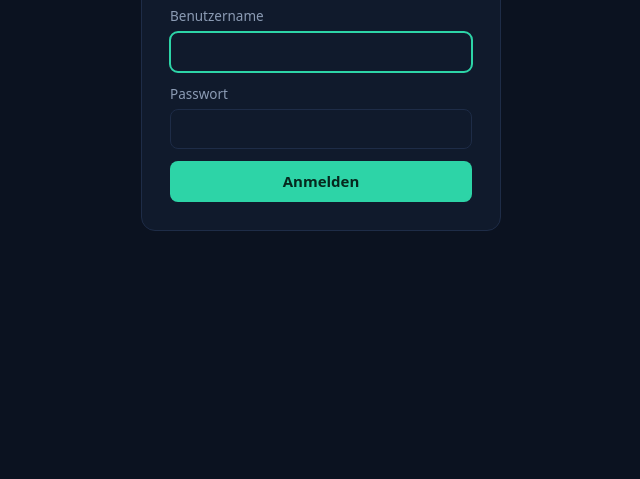
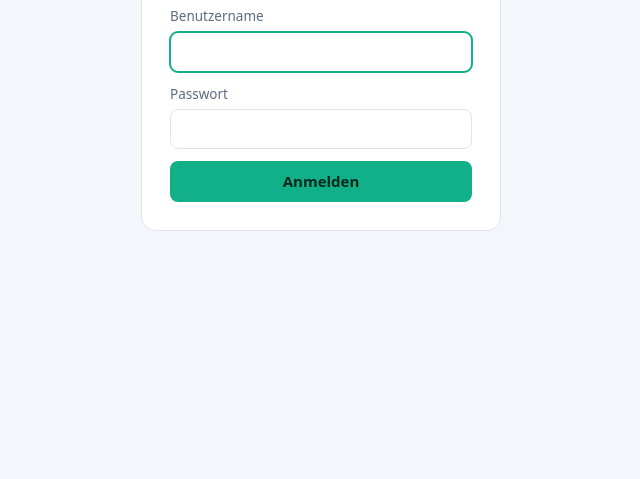
Before and after one commit to v3rm1n0/Tessera, a website with bundled scripts: page public/index.html in a window 1280 px wide. Shown: the part 321-800 px from the top of the page, without its empty margins (319-959 px from the left). Built offline with nearby package versions, Linux system fonts and the light colour scheme.

Commit message:
Add dark/light/system theme resolver and light palette

```diff
--- a/public/css/app.css
+++ b/public/css/app.css
@@ -12,6 +12,21 @@
   --warn: #f5a94b;
   --warn-dim: rgba(245, 169, 75, 0.15);
   --radius: 10px;
+}
+
+:root[data-theme="light"] {
+  --bg: #f4f6fb;
+  --bg-panel: #ffffff;
+  --bg-card: #ffffff;
+  --border: #dfe4ee;
+  --text: #1a2436;
+  --text-dim: #5c6b82;
+  --accent: #12b088;
+  --accent-dim: rgba(18, 176, 136, 0.14);
+  --danger: #d83a52;
+  --danger-dim: rgba(216, 58, 82, 0.12);
+  --warn: #c9781c;
+  --warn-dim: rgba(201, 120, 28, 0.14);
 }
 
 * { box-sizing: border-box; }
--- a/public/js/app.js
+++ b/public/js/app.js
@@ -9,6 +9,7 @@ import { renderSectionDetail } from './views/section.js';
 import { renderScanner } from './views/scanner.js';
 import { renderAdmin } from './views/admin.js';
 import { renderCardEditor } from './views/card.js';
+import { initTheme } from './theme.js';
 
 export const state = {
   user: null,        // { id, username, role, events: [...] }
@@ -230,4 +231,5 @@ function showLogin(cancelable) {
 }
 
 window.addEventListener('hashchange', route);
+initTheme();
 route();
--- /dev/null
+++ b/public/js/theme.js
@@ -0,0 +1,48 @@
+const KEY = 'voreinlass_theme';
+const PREFS = ['system', 'light', 'dark'];
+const META_COLOR = { dark: '#0b1220', light: '#f4f6fb' };
+
+export function resolveTheme(pref, prefersLight) {
+  if (pref === 'dark' || pref === 'light') return pref;
+  return prefersLight ? 'light' : 'dark';
+}
+
+export function getThemePref() {
+  if (typeof localStorage === 'undefined') return 'system';
+  const p = localStorage.getItem(KEY);
+  return PREFS.includes(p) ? p : 'system';
+}
+
+function prefersLight() {
+  return typeof matchMedia !== 'undefined'
+    && matchMedia('(prefers-color-scheme: light)').matches;
+}
+
+let mql = null;
+let mqlHandler = null;
+
+export function applyTheme() {
+  if (typeof document === 'undefined') return;
+  const pref = getThemePref();
+  const effective = resolveTheme(pref, prefersLight());
+  document.documentElement.dataset.theme = effective;
+  const meta = document.querySelector('meta[name="theme-color"]');
+  if (meta) meta.setAttribute('content', META_COLOR[effective]);
+
+  // Only track OS changes while in system mode.
+  if (typeof matchMedia !== 'undefined') {
+    if (!mql) mql = matchMedia('(prefers-color-scheme: light)');
+    if (mqlHandler) mql.removeEventListener('change', mqlHandler);
+    mqlHandler = pref === 'system' ? () => applyTheme() : null;
+    if (mqlHandler) mql.addEventListener('change', mqlHandler);
+  }
+}
+
+export function setThemePref(pref) {
+  if (typeof localStorage !== 'undefined') localStorage.setItem(KEY, pref);
+  applyTheme();
+}
+
+export function initTheme() {
+  applyTheme();
+}
--- /dev/null
+++ b/test/theme.test.mjs
@@ -0,0 +1,18 @@
+import { test } from 'node:test';
+import assert from 'node:assert/strict';
+import { resolveTheme } from '../public/js/theme.js';
+
+test('explicit preference wins over system signal', () => {
+  assert.equal(resolveTheme('dark', true), 'dark');
+  assert.equal(resolveTheme('light', false), 'light');
+});
+
+test('system follows the OS prefers-light signal', () => {
+  assert.equal(resolveTheme('system', true), 'light');
+  assert.equal(resolveTheme('system', false), 'dark');
+});
+
+test('unknown preference falls back to system behavior', () => {
+  assert.equal(resolveTheme('bogus', true), 'light');
+  assert.equal(resolveTheme(undefined, false), 'dark');
+});
```
Also changed, not shown: public/index.html (+8 -0 lines).
